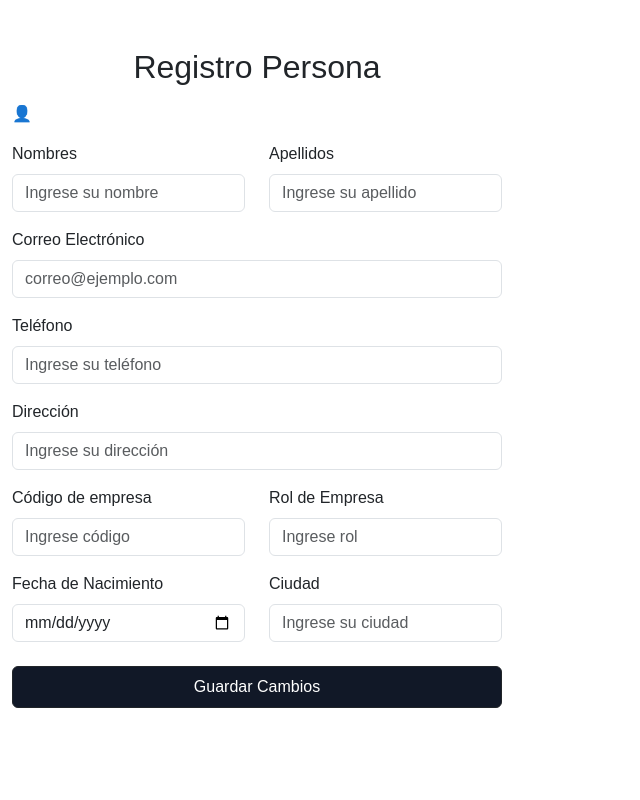
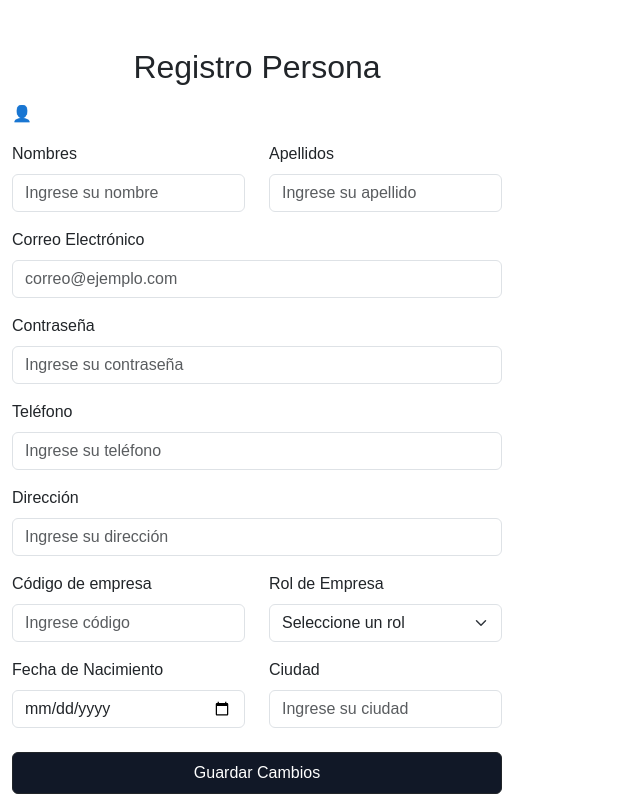
Before and after one commit to alexispasta/Front-end-react, a React (Vite) app: page /registrar-persona in a window 1280 px wide. Shown: the whole page, without its empty margins (0-640 px from the left). Built offline with nearby package versions, Linux system fonts and the light colour scheme.

Commit message:
17 commit

```diff
--- a/src/pages/RegistrarEmpresa.jsx
+++ b/src/pages/RegistrarEmpresa.jsx
@@ -1,4 +1,3 @@
-// src/pages/RegistrarEmpresa.jsx
 import React, { useState } from 'react';
 import { useNavigate } from 'react-router-dom';
 
@@ -10,9 +9,10 @@ const RegistrarEmpresa = () => {
     pais: '',
     telefono: '',
     direccion: '',
+    password: '' // 🔹 Nueva contraseña
   });
 
-  // ✅ Función para manejar cambios en los inputs
+  // ✅ Manejar cambios
   const handleChange = (e) => {
     setForm({
       ...form,
@@ -32,7 +32,7 @@ const RegistrarEmpresa = () => {
 
       if (!response.ok) throw new Error("Error al registrar empresa");
 
-      alert("Empresa registrada correctamente");
+      alert("Empresa registrada correctamente. Usuario gerente creado.");
       navigate("/login");
     } catch (error) {
       alert(error.message);
@@ -43,7 +43,7 @@ const RegistrarEmpresa = () => {
     <div className="container mt-5">
       <div className="container-form">
         <h2 className="text-center">Registro Empresa</h2>
-        <div className="profile-pic mb-3">👤</div>
+        <div className="profile-pic mb-3">🏢</div>
         <form onSubmit={handleSubmit}>
           <div className="row mb-3">
             <div className="col">
@@ -55,20 +55,28 @@ const RegistrarEmpresa = () => {
               <input type="email" className="form-control" id="correo" value={form.correo} onChange={handleChange} required />
             </div>
           </div>
+
+          <div className="mb-3">
+            <label htmlFor="password" className="form-label">Contraseña</label>
+            <input type="password" className="form-control" id="password" value={form.password} onChange={handleChange} required />
+          </div>
+
           <div className="mb-3">
             <label htmlFor="pais" className="form-label">País</label>
             <input type="text" className="form-control" id="pais" value={form.pais} onChange={handleChange} required />
           </div>
+
           <div className="mb-3">
             <label htmlFor="telefono" className="form-label">Teléfono</label>
             <input type="tel" className="form-control" id="telefono" value={form.telefono} onChange={handleChange} required />
           </div>
+
           <div className="mb-3">
             <label htmlFor="direccion" className="form-label">Dirección</label>
             <input type="text" className="form-control" id="direccion" value={form.direccion} onChange={handleChange} required />
           </div>
 
-          <button type="submit" className="btn btn-dark w-100">Guardar Cambios</button>
+          <button type="submit" className="btn btn-dark w-100">Registrar Empresa</button>
         </form>
       </div>
     </div>
--- a/src/pages/RegistrarPersona.jsx
+++ b/src/pages/RegistrarPersona.jsx
@@ -1,4 +1,3 @@
-// src/pages/RegistrarPersona.jsx
 import React from 'react';
 import { useNavigate } from 'react-router-dom';
 
@@ -27,8 +26,6 @@ const RegistrarPersona = () => {
     }
   };
 
-
-
   return (
     <div className="container mt-5">
       <div className="container-form">
@@ -53,6 +50,11 @@ const RegistrarPersona = () => {
           </div>
 
           <div className="mb-3">
+            <label htmlFor="password" className="form-label">Contraseña</label>
+            <input type="password" className="form-control" id="password" name="password" placeholder="Ingrese su contraseña" required />
+          </div>
+
+          <div className="mb-3">
             <label htmlFor="telefono" className="form-label">Teléfono</label>
             <input type="tel" className="form-control" id="telefono" name="telefono" placeholder="Ingrese su teléfono" required />
           </div>
@@ -69,7 +71,13 @@ const RegistrarPersona = () => {
             </div>
             <div className="col">
               <label htmlFor="rol" className="form-label">Rol de Empresa</label>
-              <input type="text" className="form-control" id="rol" name="rol" placeholder="Ingrese rol" />
+              <select className="form-select" id="rol" name="rol" required>
+                <option value="">Seleccione un rol</option>
+                <option value="empleado">Empleado</option>
+                <option value="rrhh">RRHH</option>
+                <option value="gerente">Gerente</option>
+                <option value="supervisor">Supervisor</option>
+              </select>
             </div>
           </div>
 
```
Lines whose indentation alone changed are shown as unchanged.
